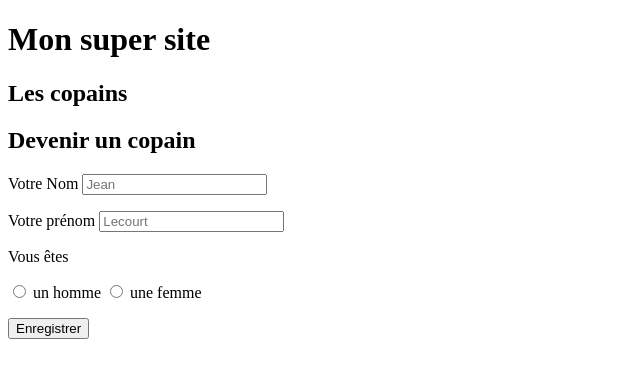
After one commit to cyrilGrandjean/admin2, a PHP site: page /index.php in a window 1280 px wide. The commit adds this page. Shown: the top 378 px of the page, without its empty margins (0-640 px from the left). Run offline with PHP 8.4, Linux system fonts and the light colour scheme.

Commit message:
update dockerfile
changement image -> PHP
modification site web

```diff
--- /dev/null
+++ b/web/public-html/index.php
@@ -0,0 +1,32 @@
+<!DOCTYPE html>
+<html>
+  <head>
+    <meta charset="utf-8"/>
+    <title>Mon super site</title>
+  </head>
+  <body>
+    <h1>Mon super site</h1>
+    <h2>Les copains</h2>
+    <h2>Devenir un copain</h2>
+    <form action="" method="post">
+      <p>
+        <label for="nom">Votre Nom</label>
+        <input type="text" id="nom" name="nom" placeholder="Jean">
+      </p>
+      <p>
+        <label for="prenom">Votre prénom</label>
+        <input type="text" id="prenom" name="prenom" placeholder="Lecourt">
+      </p>
+      <p>Vous êtes</p>
+      <p>
+        <input type="radio" name="sexe" id="sexe" value="homme">
+        <label for="sexe">un homme</label>
+        <input type="radio" name="sexe" id="sexe" value="femme">
+        <label for="sexe">une femme</label>
+      </p>
+      <p>
+        <input type="submit" value="Enregistrer">
+      </p>
+    </form>
+  </body>
+</html>
```
Also changed, not shown: web/public-html/recup_donnees.php (+8 -2 lines), 1 other file.
